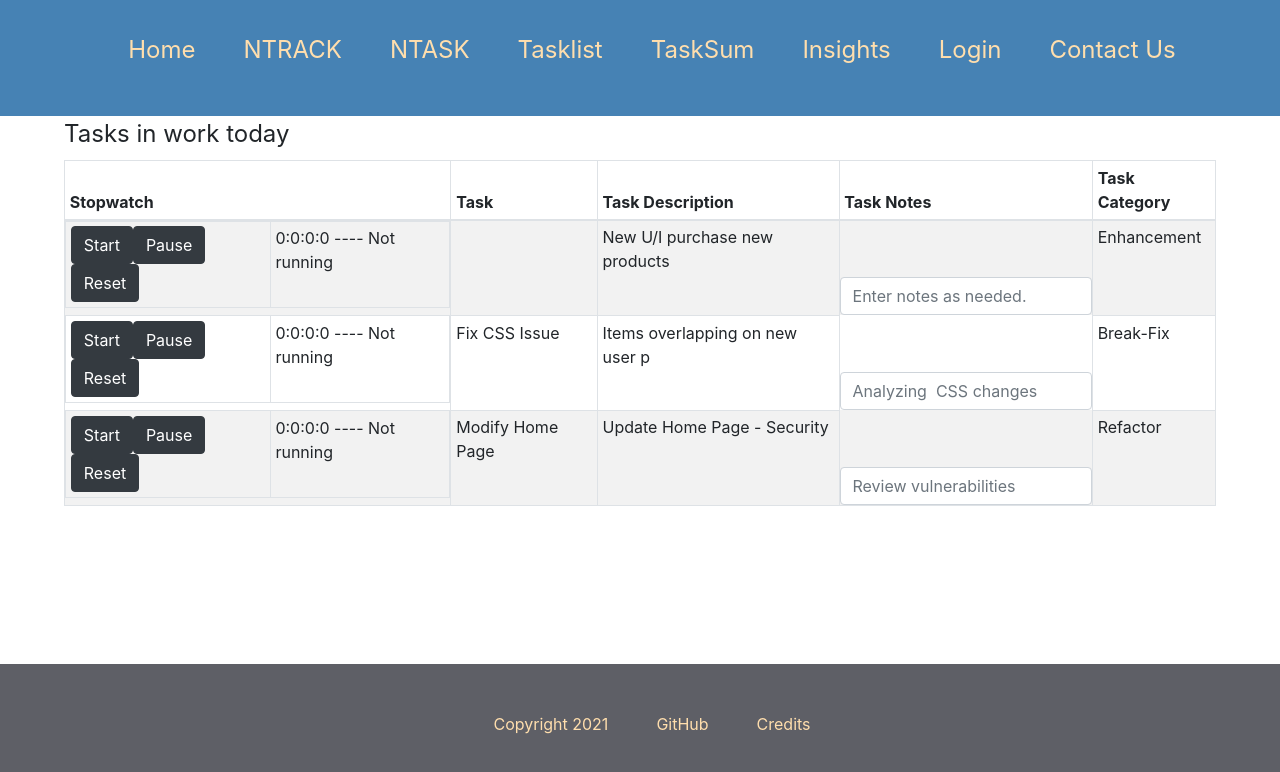
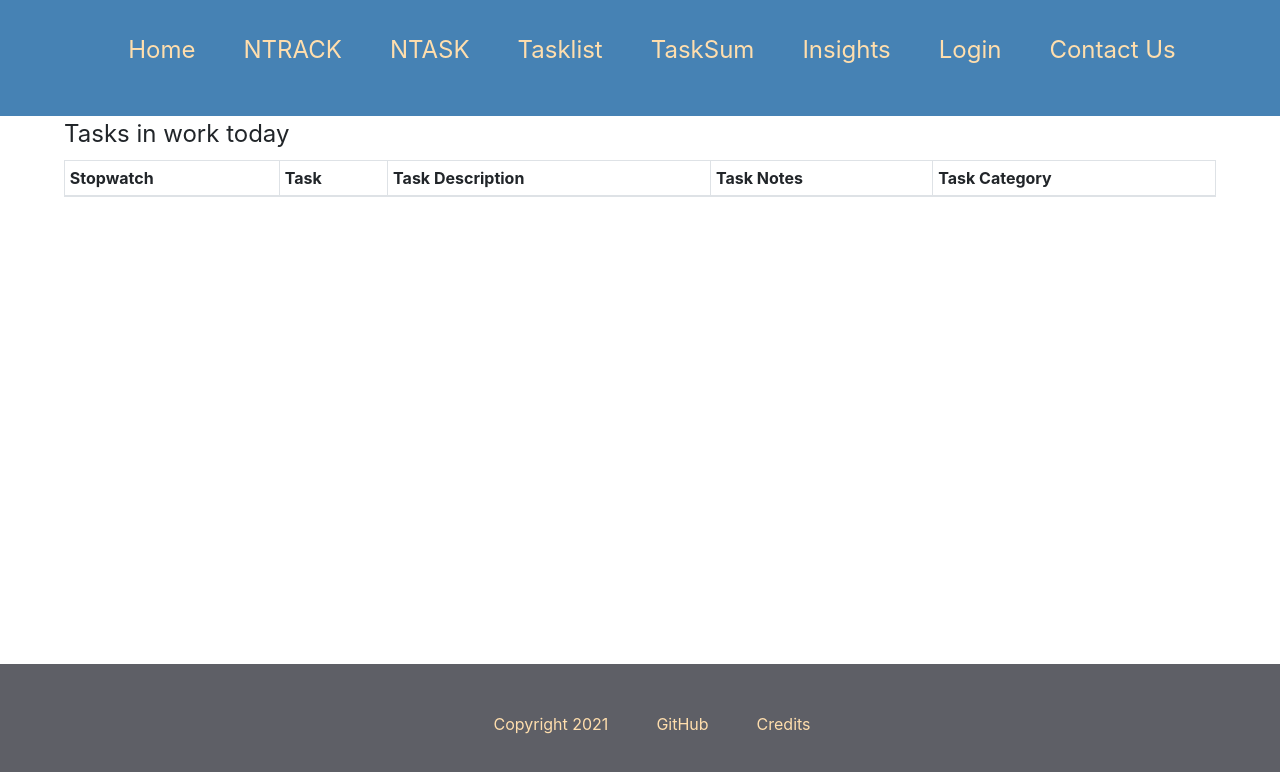
Before and after one commit to TWetekamp/ntimer, a React (Create React App) app in the folder react-ui/: page /ntrack in a window 1280 px wide. Shown: the top 772 px of the page. Built offline with nearby package versions, Linux system fonts and the light colour scheme.

Commit message:
Update to add tasks to store; started changes to ReadME

```diff
--- a/react-ui/src/components/nTaskform/nTaskForm.jsx
+++ b/react-ui/src/components/nTaskform/nTaskForm.jsx
@@ -1,6 +1,6 @@
 // import { useState } from "react";
 import { connect } from "react-redux";
-import { updateTaskname } from "../redux/actions";
+import { updateTaskname } from "../../redux/actions";
 
 const TasknameForm = ({ updateTaskname, taskname }) => {
 
--- a/react-ui/src/redux/actions.js
+++ b/react-ui/src/redux/actions.js
@@ -33,10 +33,14 @@ export const updateTaskdesc = taskdesc => {
 };
 
 export const addTask = task => {
+  console.log("action",task)
   return {
     type: MANAGE_TASKS,
     payload: {
-      task
+      category: task.category,
+      description: task.description,
+      notes: task.notes,
+      task: task.task
     }
   }
 };
--- a/react-ui/src/redux/reducers/tasks.js
+++ b/react-ui/src/redux/reducers/tasks.js
@@ -4,7 +4,10 @@ const initialState = [];
 
 function tasks (state=initialState, action) {
   if (action.type === MANAGE_TASKS) {
-    return action.payload.taskname;
+    console.log("reducer",action.payload)
+    const newTask = state.slice();
+    newTask.push(action.payload);
+    return newTask;
   }
   return state;
 };
--- a/react-ui/src/routes/home/home.jsx
+++ b/react-ui/src/routes/home/home.jsx
@@ -20,7 +20,7 @@ const Home = () => {
             <ul>
               <li><h4><a href="https://dev.to/akashshyam/7-tips-for-clean-code-3nk1" target="_blank" rel="noreferrer" style={{color: "black"}}>7 Tips For Clean Code - DEV Community</a></h4></li>
               <li><h4><a href="https://dev.to/ruppysuppy/5-ui-tips-to-become-a-better-front-end-developer-1ae1" target="_blank" rel="noreferrer" style={{color: "black"}}>5 UI Tips to Become a Better Front End Developer - DEV Community</a></h4></li>
-              <li><h4><a href="https://dev.to/nipu/tips-tricks-of-javascript-react-3ncc" target="_blank" rel="noreferrer" style={{color: "black"}}>TIPS and TRICKS OF JAVASCRIPT and REACT - DEV Community</a></h4></li>
+              <li><h4><a href="https://dev.to/kalashin1/solid-design-principles-5621" target="_blank" rel="noreferrer" style={{color: "black"}}>Solid Design Principles - DEV Community</a></h4></li>
               <li><h4><a href="https://betterprogramming.pub/5-clean-code-tips-every-developer-should-know-by-heart-6b632e397278" rel="noreferrer" style={{color: "black"}}>5 Clean Code Tips Every Developer Should Know by Heart - Better Programming</a></h4></li>
               <li><h4><a href="https://www.geeksforgeeks.org/12-tips-to-write-efficient-sql-queries/" target="_blank" rel="noreferrer" style={{color: "black"}}>12 Tips to Write Efficient SQL Queries - GeeksforGeeks</a></h4></li>
               <li><h4><a href="https://dev.to/aidenybai/get-s-on-your-github-project-17o1" target="_blank" rel="noreferrer" style={{color: "black"}}>Tips to get Visibility + Feedback to your GitHub project - DEV Community</a></h4></li>
--- a/react-ui/src/routes/ntask/ntask.jsx
+++ b/react-ui/src/routes/ntask/ntask.jsx
@@ -1,24 +1,46 @@
+import { useState } from 'react';
 import { connect } from 'react-redux';
-import { Table, Form, Button } from "react-bootstrap";
-import TaskDisplay from "../../components/taskform/taskDisplay";
-import TaskForm from "../../components/taskform/TaskForm";
-import TaskDescDisplay from "../../components/taskDescForm/TaskDescDisplay";
-import TaskDescForm from "../../components/taskDescForm/TaskDescForm";
+import { Table } from "react-bootstrap";
 import { addTask } from "../../redux/actions";
 
 
-const Ntask = ({ addTask }) => {
+const Ntask = ({ addTask, username }) => {
+
+  const [task, setTask] = useState({
+    category: '',
+    description: '',
+    notes: '',
+    task: ''
+  });
+
+  const handleChange = e => {
+    const key = e.target.name;
+    const value = e.target.value;
+    const copy = Object.assign({}, task, {
+      ...task,
+      [key]: value
+    });
+    console.log(copy);
+    setTask(copy);
+  }
+
   const handleSubmit = e => {
     e.preventDefault()
-    addTask()
-  }
+    addTask(task);
+    setTask({
+      category: '',
+      description: '',
+      notes: '',
+      task: ''
+    })
+  };
+
     return (
       <div>
         <div className="y-wrap">
+        <p>USERNAME: {username}</p>
           <form onSubmit={handleSubmit}>
             <legend>Add new tasks and information</legend>
-            <TaskDisplay />
-            <TaskDescDisplay />
             <Table striped bordered hover size="sm">
               <thead>
                 <tr>
@@ -30,22 +52,27 @@ const Ntask = ({ addTask }) => {
               </thead>
               <tbody>
                 <tr>
-                  <td><TaskForm /></td>
-                  <td><TaskDescForm /></td>
-                  <td><Form.Control placeholder="Estimated Size" /></td>
-                  <td><Form.Control placeholder="Task Category" /></td>
+                <td><input name="task" onChange={handleChange} value={task.task} /></td>
+                <td><input name="description" onChange={handleChange} value={task.description} /></td>
+                <td><input name="notes" onChange={handleChange} value={task.notes} /></td>
+                <td><input name="category" onChange={handleChange} value={task.category} /></td>
                 </tr>
               </tbody>
             </Table>
-            <Button variant="dark">Add Task</Button>{' '}
+            {/* <Button variant="dark">Add Task</Button>{' '} */}
+            <button variant="dark">Add Tasks</button>
           </form>
         </div>
       </div>
     )
 };
 
-const mapDispatchToProps = dispatch => ({
-  addTask: username => dispatch(addTask("username"))
+const mapStateToProps = state => ({
+  username: state.username
 });
 
-export default connect(null, mapDispatchToProps) (Ntask);
+const mapDispatchToProps = dispatch => ({
+  addTask: task => dispatch(addTask(task))
+});
+
+export default connect(mapStateToProps, mapDispatchToProps) (Ntask);
--- a/react-ui/src/routes/ntrack/ntrack.jsx
+++ b/react-ui/src/routes/ntrack/ntrack.jsx
@@ -1,9 +1,13 @@
-import { Table, Form } from "react-bootstrap";
+import { connect } from 'react-redux';
+import { Table } from "react-bootstrap";
 import { NTstopWatch } from '../../components/stopwatch/ntstopWatch';
-// import { ntaskRed } from '../../redux/reducers/ntaskRed';
-// import { nTaskDisplay } from '../../components/taskform/nTaskDisplay';
 
-const Ntrack = () => {
+const Ntrack = ({ tasks }) => {
+
+  // const theTasks = tasks.map((task, index) => {
+  //   return <li key={index}>{task.task}</li>;
+  // })
+
     return (
       <div>
         <div className="y-wrap">
@@ -21,36 +25,32 @@ const Ntrack = () => {
                 </tr>
               </thead>
               <tbody>
-                <tr>
-                    <NTstopWatch />
-                    {/* <td>New U/I Purchase</td> */}
-                    <td><nTaskDisplay /></td>
-                    <td>New U/I purchase new products</td>
-                    <Form.Control type="text" placeholder="Enter notes as needed." />
-                    <td>Enhancement</td>
+                {tasks.map((task,index ) => {
+                  return (
+                    <tr key={index}>
+                      <NTstopWatch />
+                      <td>{task.task}</td>
+                      <td>{task.description}</td>
+                      <td>{task.notes}</td>
+                      <td>{task.category}</td>
                 </tr>
-                <tr>
-                    <NTstopWatch />
-                    <td>Fix CSS Issue</td>
-                    <td>Items overlapping on new user p</td>
-                    <Form.Control placeholder="Analyzing  CSS changes" />
-                    <td>Break-Fix</td>
-                </tr>
-                <tr>
-                    <NTstopWatch />
-                    <td>Modify Home Page</td>
-                    <td>Update Home Page - Security</td>
-                    <Form.Control placeholder="Review vulnerabilities" />
-                    <td>Refactor</td>
-                </tr>
+                  )
+                })}
               </tbody>
             </Table>
-            {/* <p></p>
-            <Button variant="dark">Capture and Save Stopwatches</Button>{' '} */}
           </form>
+          <div>
+            {/* <ul>
+              {theTasks}
+            </ul> */}
+          </div>
         </div>
       </div>
     )
 };
 
-export default Ntrack;
+const mapStateToProps = state => ({
+  tasks: state.tasks
+});
+
+export default connect(mapStateToProps)(Ntrack);
```
Also changed, not shown: react-ui/src/components/ntistopWatch.jsx (added, +36 -0 lines), 2 other files (tests, documents, lock files or other folders).
